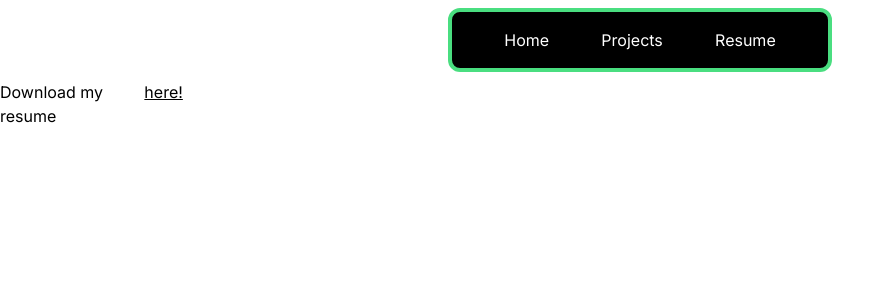
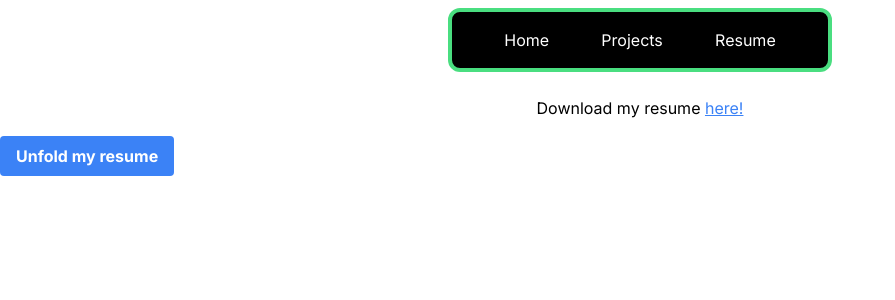
Before and after one commit to Kr33L/Small-projects-collection, a Next.js app: page /resume in a window 1280 px wide. Shown: the top 300 px of the page, without its empty margins (0-895 px from the left). Built offline with nearby package versions, Linux system fonts and the light colour scheme.

Commit message:
Implemented states on resume page

```diff
--- a/src/app/resume/page.js
+++ b/src/app/resume/page.js
@@ -1,17 +1,10 @@
-export default function Resume() {
+import { Download, Resume } from '@/components/Resume';
+
+export default function ResumePage() {
 	return (
-		<div className="flex justify-center">
-			<span> Download my resume&nbsp;</span>
-			<a
-				href="/Karol_Olechno_resume.pdf"
-				className="underline"
-				download="Karol_Olechno_resume">
-				here!
-			</a>
-			<iframe
-				className="container h-screen w-full"
-				src="/Karol_Olechno_resume.pdf"
-			/>
-		</div>
+		<>
+			<Download />
+			<Resume />
+		</>
 	);
 }
--- /dev/null
+++ b/src/components/Button.js
@@ -0,0 +1,9 @@
+export default function Button({ onClick, children }) {
+	return (
+		<button
+			className="rounded bg-blue-500 px-4 py-2 font-bold text-white hover:bg-blue-700"
+			onClick={onClick}>
+			{children}
+		</button>
+	);
+}
--- /dev/null
+++ b/src/components/Resume.js
@@ -0,0 +1,36 @@
+'use client';
+
+import React, { useState } from 'react';
+import Button from './Button';
+
+export function Resume() {
+	const [open, isOpen] = useState(false);
+
+	return open ? (
+		<>
+			<Button onClick={() => isOpen(false)}>Fold my resume</Button>
+			<div className="flex justify-center">
+				<iframe
+					className="container h-screen w-full"
+					src="/Karol_Olechno_resume.pdf"
+				/>
+			</div>
+		</>
+	) : (
+		<Button onClick={() => isOpen(true)}>Unfold my resume</Button>
+	);
+}
+
+export function Download() {
+	return (
+		<div className="py-4 text-center">
+			<span> Download my resume&nbsp;</span>
+			<a
+				href="/Karol_Olechno_resume.pdf"
+				className="text-blue-500 underline hover:text-black"
+				download="Karol_Olechno_resume">
+				here!
+			</a>
+		</div>
+	);
+}
```
